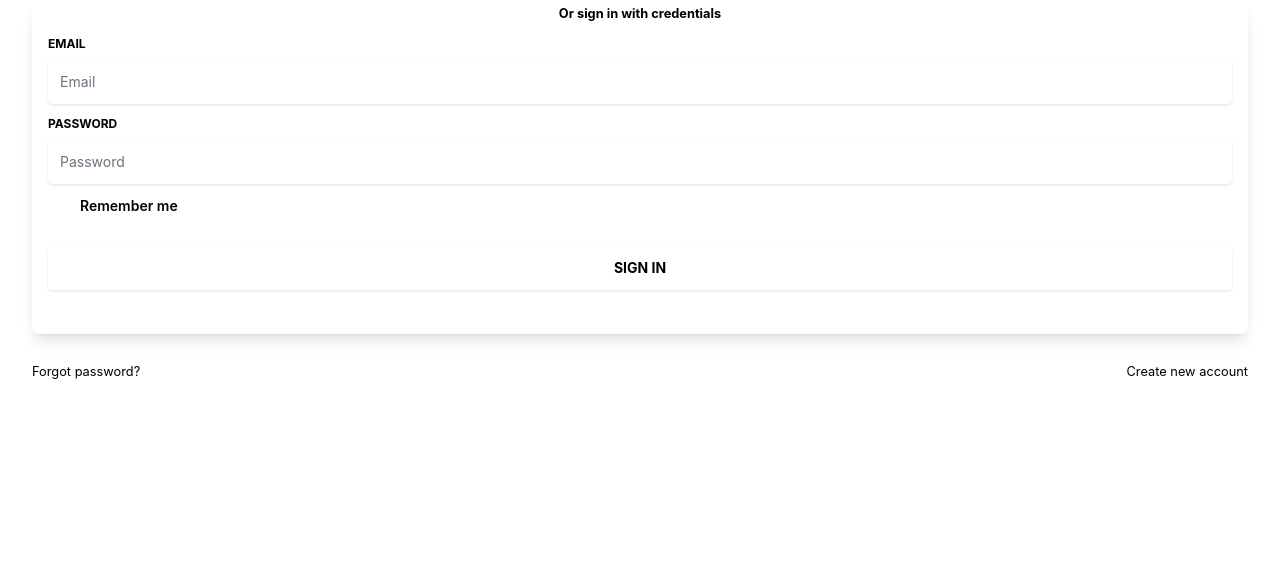
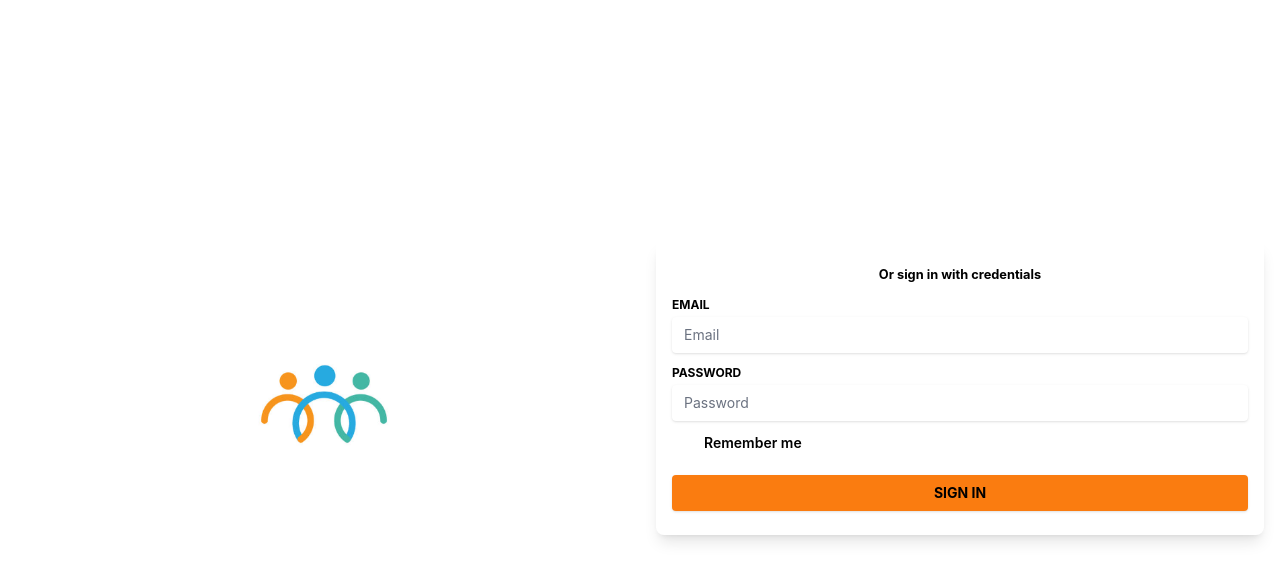
Before and after one commit to sandeepaMallawarachchi/HRM_Software, a React (Create React App) app in the folder client/: page /login in a window 1280 px wide. Shown: the top 580 px of the page. Built offline with nearby package versions, Linux system fonts and the light colour scheme.

Commit message:
Update Login.js

```diff
--- a/client/src/pages/auth/Login.js
+++ b/client/src/pages/auth/Login.js
@@ -1,5 +1,6 @@
 import React, { useState } from "react";
 import { Link, useNavigate } from "react-router-dom";
+import logo from "../../images/logo.png";
 import axios from "axios"; // Assuming you're using Axios for HTTP requests
 
 export default function Login() {
@@ -37,11 +38,23 @@ export default function Login() {
 
   return (
     <>
-      <div className="container mx-auto px-4 h-full">
-        <div className="flex content-center items-center justify-center h-full">
-          <div className="w-full lg:w-4/12 px-4">
+      <div className="container mx-auto h-screen flex">
+        {/* Left side for the company logo */}
+        <div className="w-6/12 px-4 flex items-center justify-center">
+          {/* Adjust width as necessary */}
+          <img
+            src={logo} // Use the imported logo variable
+            alt="Company Logo" // Descriptive alt text
+            className="h-24" // Adjust height as needed
+          />
+        </div>
+
+        {/* Right side for the login form */}
+        <div className="w-6/12 px-4 flex items-center justify-center">
+          {" "}
+          {/* Adjust width as necessary */}
           <div className="relative flex flex-col min-w-0 break-words w-full mb-6 shadow-lg rounded-lg bg-blueGray-200 border-0">
-              <div className="flex-auto px-4 lg:px-10 py-10 pt-0">
+            <div className="flex-auto px-4 py-5">
               <div className="text-blueGray-400 text-center mb-3 font-bold">
                 <small>Or sign in with credentials</small>
               </div>
@@ -56,14 +69,14 @@ export default function Login() {
               <form onSubmit={handleSubmit}>
                 <div className="relative w-full mb-3">
                   <label
-                      className="block uppercase text-blueGray-600 text-xs font-bold mb-2"
+                    className="block uppercase text-blueGray-600 text-xs font-bold mb-1"
                     htmlFor="email"
                   >
                     Email
                   </label>
                   <input
                     type="email"
-                      className="border-0 px-3 py-3 placeholder-blueGray-300 text-blueGray-600 bg-white rounded text-sm shadow focus:outline-none focus:ring w-full ease-linear transition-all duration-150"
+                    className="border-0 px-3 py-2 placeholder-blueGray-300 text-blueGray-600 bg-white rounded text-sm shadow focus:outline-none focus:ring w-full ease-linear transition-all duration-150"
                     placeholder="Email"
                     value={email}
                     onChange={(e) => setEmail(e.target.value)}
@@ -73,14 +86,14 @@ export default function Login() {
 
                 <div className="relative w-full mb-3">
                   <label
-                      className="block uppercase text-blueGray-600 text-xs font-bold mb-2"
+                    className="block uppercase text-blueGray-600 text-xs font-bold mb-1"
                     htmlFor="password"
                   >
                     Password
                   </label>
                   <input
                     type="password"
-                      className="border-0 px-3 py-3 placeholder-blueGray-300 text-blueGray-600 bg-white rounded text-sm shadow focus:outline-none focus:ring w-full ease-linear transition-all duration-150"
+                    className="border-0 px-3 py-2 placeholder-blueGray-300 text-blueGray-600 bg-white rounded text-sm shadow focus:outline-none focus:ring w-full ease-linear transition-all duration-150"
                     placeholder="Password"
                     value={password}
                     onChange={(e) => setPassword(e.target.value)}
@@ -100,9 +113,10 @@ export default function Login() {
                   </label>
                 </div>
 
-                  <div className="text-center mt-6">
+                <div className="text-center mt-4">
                   <button
-                      className="bg-[#fa7c10] text-black text-sm font-bold uppercase px-6 py-3 rounded shadow hover:shadow-lg outline-none focus:outline-none mr-1 mb-1 w-full ease-linear transition-all duration-150"
+                    style={{ backgroundColor: "#fa7c10" }}
+                    className="text-black text-sm font-bold uppercase px-4 py-2 rounded shadow hover:shadow-lg outline-none focus:outline-none mr-1 mb-1 w-full ease-linear transition-all duration-150"
                     type="submit"
                     disabled={loading} // Disable button while loading
                   >
@@ -112,23 +126,6 @@ export default function Login() {
               </form>
             </div>
           </div>
-            <div className="flex flex-wrap mt-6 relative">
-              <div className="w-1/2">
-                <a
-                  href="#forgot-password"
-                  onClick={(e) => e.preventDefault()}
-                  className="text-blueGray-200"
-                >
-                  <small>Forgot password?</small>
-                </a>
-              </div>
-              <div className="w-1/2 text-right">
-                <Link to="/auth/register" className="text-blueGray-200">
-                  <small>Create new account</small>
-                </Link>
-              </div>
-            </div>
-          </div>
         </div>
       </div>
     </>
```
Lines whose indentation alone changed are shown as unchanged.
